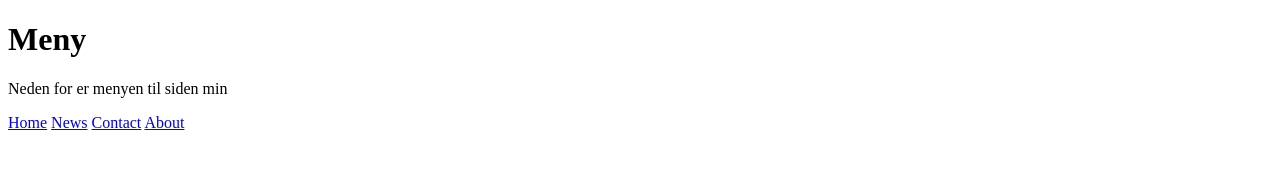
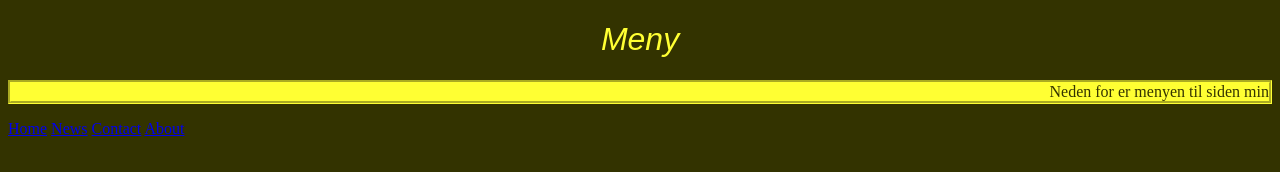
Before and after one commit to sofmoe1/nettside.github.io, a plain HTML site: page index.html in a window 1280 px wide. Drawn offline with Linux system fonts and the light colour scheme.

Commit message:
Update minstil.css

```diff
--- a/minstil.css
+++ b/minstil.css
@@ -1,4 +1,17 @@
-body (
-background-color: EEEEEE;
-font-family: Helvetica, Arial, sans-serif;
-)
+
+/* minstil.css */
+body {
+ background-color: #333300;
+ color: #FFFFFF;
+}
+h1 {
+ color: #FFFF33;
+ text-align: center;
+ font: italic 200% fantasy;
+}
+p {
+ background-color: #FFFF33;
+ color: #333300;
+ text-align: right;
+ border: 3px groove #FFFF33;
+}
```
